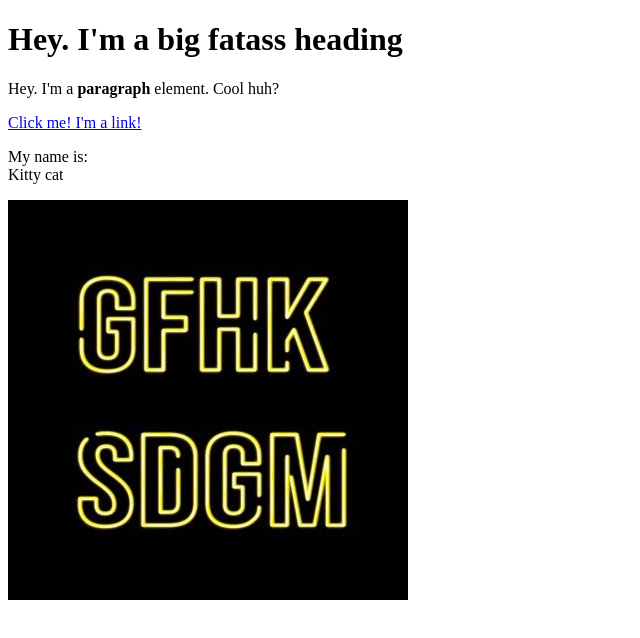
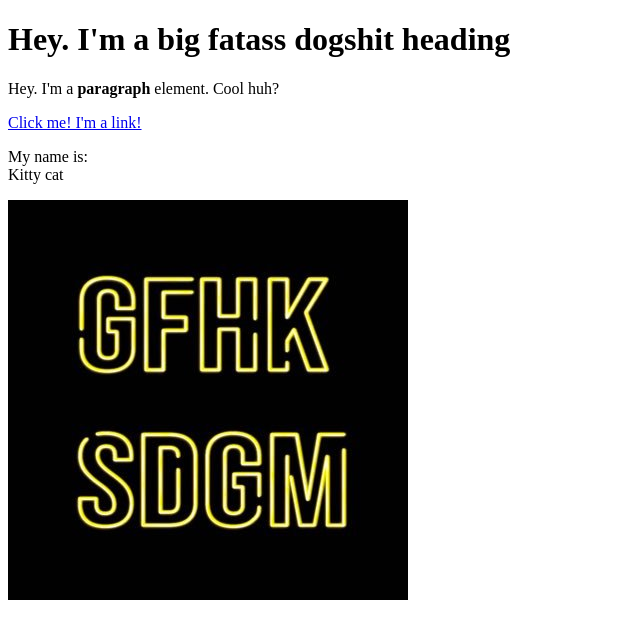
Before and after one commit to nuffsaidboi/cartoon-hero, a plain HTML site: page test.html in a window 1280 px wide. Shown: the whole page, without its empty margins (0-640 px from the left). Drawn offline with Linux system fonts and the light colour scheme.

Commit message:
Added dogshit

```diff
--- a/test.html
+++ b/test.html
@@ -4,7 +4,7 @@
     <title>Test page</title>
 </head>
 <body>
-    <h1>Hey. I'm a big fatass heading</h1>
+    <h1>Hey. I'm a big fatass dogshit heading</h1>
     <p>Hey. I'm a <b>paragraph</b> element. Cool huh?</p>
     <a href="https://google.com" target="_blank" title="'Let's go to Google!">Click me! I'm a link!</a>
     <p>My name is:<br>
```
